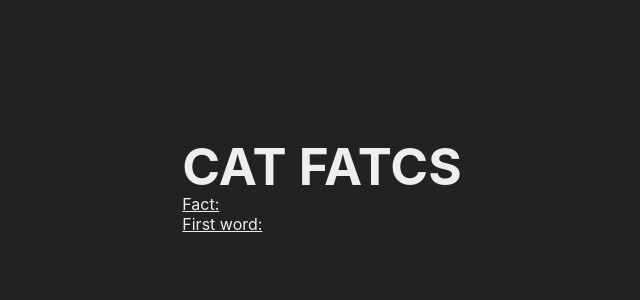
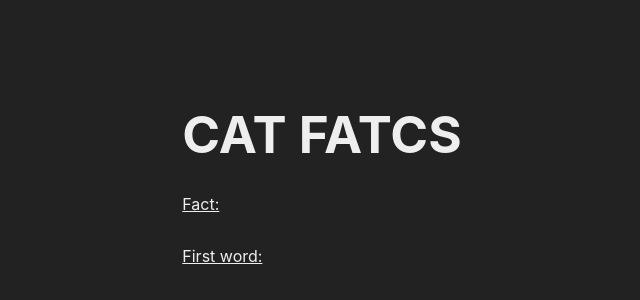
Before and after one commit to ignacioFernandezJeansalle/practicando-react, a React (Vite) app in the folder projects/02-prueba-tecnica-catfact/: page / in a window 1280 px wide. Shown: the part 214-514 px from the top of the page, without its empty margins (318-958 px from the left). Built offline with nearby package versions, Linux system fonts and the light colour scheme; no server answers.

Commit message:
Arreglo de estilos

```diff
--- a/projects/02-prueba-tecnica-catfact/src/index.css
+++ b/projects/02-prueba-tecnica-catfact/src/index.css
@@ -22,9 +22,22 @@ body {
   place-items: center;
   min-width: 320px;
   min-height: 100vh;
+  padding: 32px;
+}
+
+main {
+  max-width: 768px;
+  display: flex;
+  flex-direction: column;
+  row-gap: 32px;
 }
 
 h1 {
   font-size: 3.2em;
   line-height: 1.1;
 }
+
+img {
+  max-width: 250px;
+  height: auto;
+}
```
